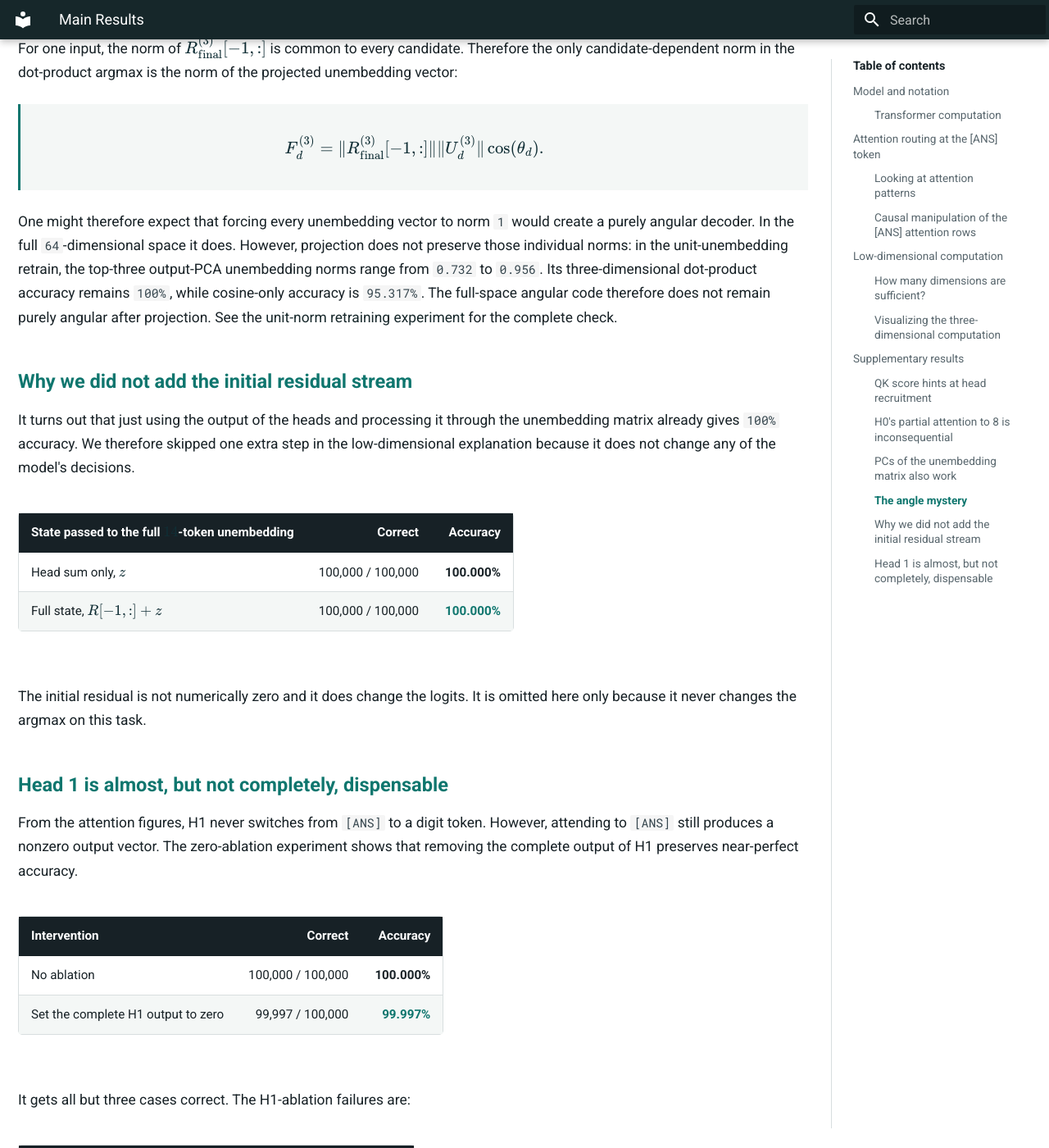
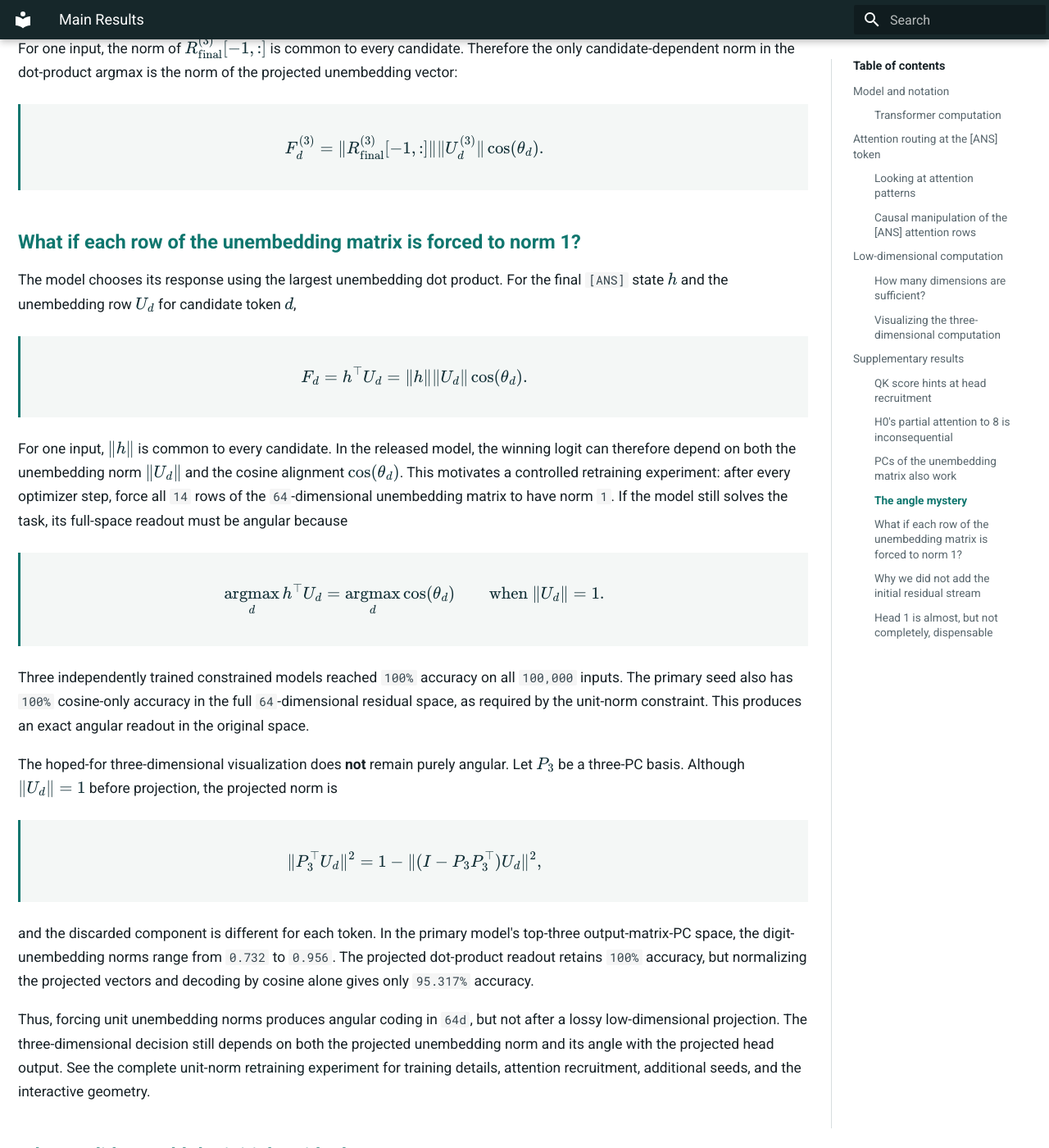
Before and after one commit to rakaar/april-2026-max-of-list-mech-interp, an MkDocs documentation site: the page built from docs/main-results.md, in a window 1280 px wide and 1400 px high, scrolled down 12634 px. Shown: the whole window at 82% size. Built offline with MkDocs 1.6.1 and Material for MkDocs 9.7.7, drawn with Linux system fonts in a browser that asks for light colours.

Commit message:
docs: explain unit-norm unembedding projection

```diff
--- a/docs/main-results.md
+++ b/docs/main-results.md
@@ -357,15 +357,57 @@
              \lVert U_d^{(3)} \rVert \cos(\theta_d).
 $$
 
-One might therefore expect that forcing every unembedding vector to norm `1`
-would create a purely angular decoder. In the full `64`-dimensional space it
-does. However, projection does not preserve those individual norms: in the
-unit-unembedding retrain, the top-three output-PCA unembedding norms range from
-`0.732` to `0.956`. Its three-dimensional dot-product accuracy remains `100%`,
-while cosine-only accuracy is `95.317%`. The full-space angular code therefore
-does not remain purely angular after projection. See the
-[unit-norm retraining experiment](2026-07-12.md#model-1-retrain-unit-norm-unembedding-rows)
-for the complete check.
+### What if each row of the unembedding matrix is forced to norm 1?
+
+The model chooses its response using the largest unembedding dot product. For
+the final `[ANS]` state $h$ and the unembedding row $U_d$ for candidate token
+$d$,
+
+$$
+F_d = h^\top U_d
+    = \lVert h \rVert \lVert U_d \rVert \cos(\theta_d).
+$$
+
+For one input, $\lVert h \rVert$ is common to every candidate. In the released
+model, the winning logit can therefore depend on both the unembedding norm
+$\lVert U_d \rVert$ and the cosine alignment $\cos(\theta_d)$. This motivates a
+controlled retraining experiment: after every optimizer step, force all `14`
+rows of the `64`-dimensional unembedding matrix to have norm `1`. If the model
+still solves the task, its full-space readout must be angular because
+
+$$
+\operatorname*{argmax}_d h^\top U_d
+= \operatorname*{argmax}_d \cos(\theta_d)
+\qquad \text{when } \lVert U_d \rVert=1.
+$$
+
+Three independently trained constrained models reached `100%` accuracy on all
+`100,000` inputs. The primary seed also has `100%` cosine-only accuracy in the
+full `64`-dimensional residual space, as required by the unit-norm constraint.
+This produces an exact angular readout in the original space.
+
+The hoped-for three-dimensional visualization does **not** remain purely
+angular. Let $P_3$ be a three-PC basis. Although $\lVert U_d \rVert=1$ before
+projection, the projected norm is
+
+$$
+\lVert P_3^\top U_d \rVert^2
+= 1 - \lVert (I-P_3P_3^\top)U_d \rVert^2,
+$$
+
+and the discarded component is different for each token. In the primary
+model's top-three output-matrix-PC space, the digit-unembedding norms range
+from `0.732` to `0.956`. The projected dot-product readout retains `100%`
+accuracy, but normalizing the projected vectors and decoding by cosine alone
+gives only `95.317%` accuracy.
+
+Thus, forcing unit unembedding norms produces angular coding in `64d`, but not
+after a lossy low-dimensional projection. The three-dimensional decision still
+depends on both the projected unembedding norm and its angle with the projected
+head output. See the
+[complete unit-norm retraining experiment](2026-07-12.md#model-1-retrain-unit-norm-unembedding-rows)
+for training details, attention recruitment, additional seeds, and the
+interactive geometry.
 
 ### Why we did not add the initial residual stream
 
```
